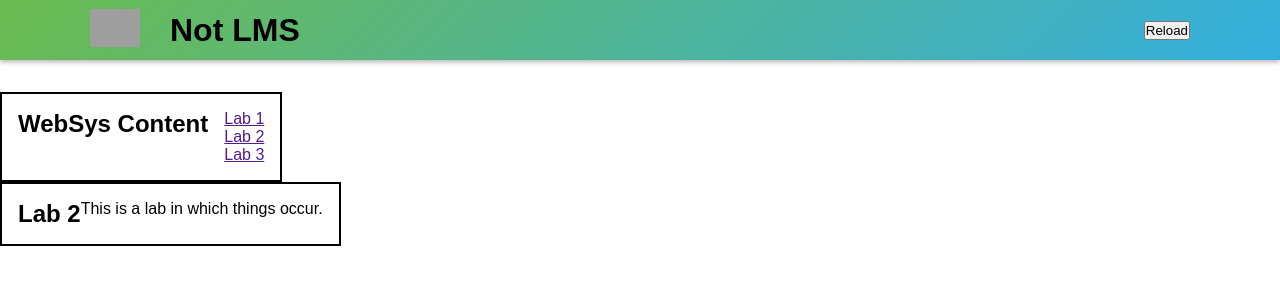
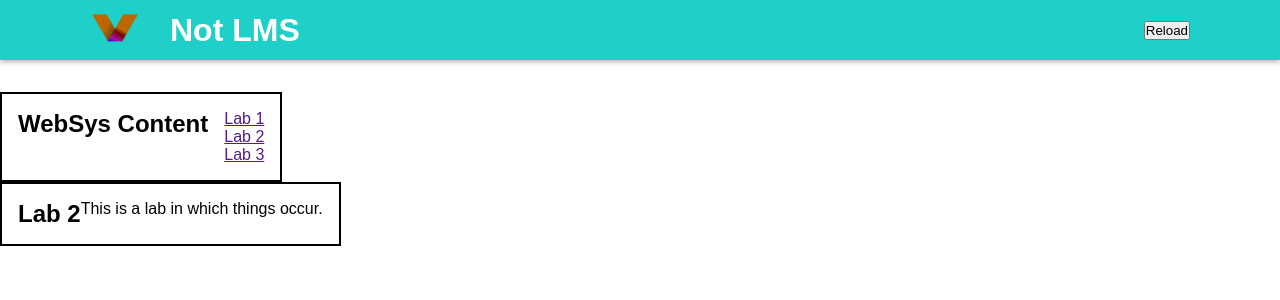
Before and after one commit to itws2110-f25-nasa-g1/itws2110-websys-g10-lab07, a PHP site: page / in a window 1280 px wide. Shown: the top 300 px of the page. Run offline with PHP 8.4, Linux system fonts and the light colour scheme; grey boxes are pictures that could not be loaded.

Commit message:
Not LMS (real)

```diff
--- a/index.html
+++ b/index.html
@@ -5,6 +5,7 @@
 <head>
     <title>Group 10 Lab 6</title>
     <link rel="stylesheet" type="text/css" href="resources/style.css">
+    <link rel="icon" type="image/x-icon" href="resources/images/favicon.png">
 </head>
 
 <body>
@@ -12,7 +13,7 @@
         <div id="header">
             <div class="header_container">
                 <div id="header_left">
-					<a href="/"><img src="/resources/images/cynosure_logo.png" alt="cynosure" class="logo-img" /></a>
+                    <a href="/"><img src="/resources/images/blackboard_logo_white.png" alt="cynosure" class="logo-img" /></a>
                     <p class="brand-link">Not LMS</p>
                 </div>
                 <ul class="nav-list">
--- a/resources/style.css
+++ b/resources/style.css
@@ -1,7 +1,8 @@
 :root {
-  --primary-text: #000000;
-  --catseyegreen: #6bbb4f;
-  --catseyeblue: #34aedf;
+    --primary-text: #ffffff;
+    --header-teal: #1ED0C7;
+    --catseyegreen: #3908e8;
+    --catseyeblue: #bc6700;
 }
 
 * {
@@ -12,9 +13,10 @@
 }
 
 #header {
-  background: linear-gradient(135deg, var(--catseyegreen) 0%, var(--catseyeblue) 100%);
+    /**background: linear-gradient(135deg, var(--catseyegreen) 0%, var(--catseyeblue) 100%);**/
+    background: var(--header-teal);
     color: var(--secondary-text);
-  box-shadow: 0 2px 5px rgba(0,0,0,0.3);
+    box-shadow: 0 2px 5px rgba(0, 0, 0, 0.3);
     z-index: 100;
 }
 
@@ -22,7 +24,6 @@
     max-width: 1140px;
     margin: 0 auto;
     padding: 0 20px;
-
     display: flex;
     justify-content: space-between;
     align-items: center;
```
Also changed, not shown: resources/images/blackboard_logo_white.png (added), resources/images/favicon.png (added). Lines whose indentation alone changed are shown as unchanged.
